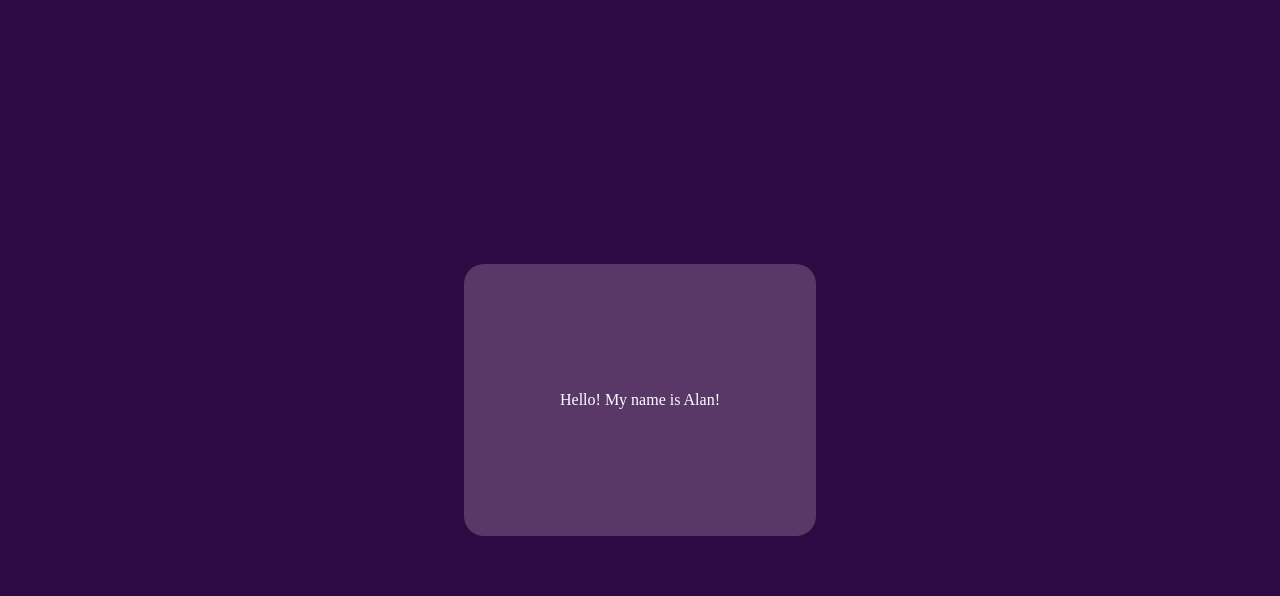
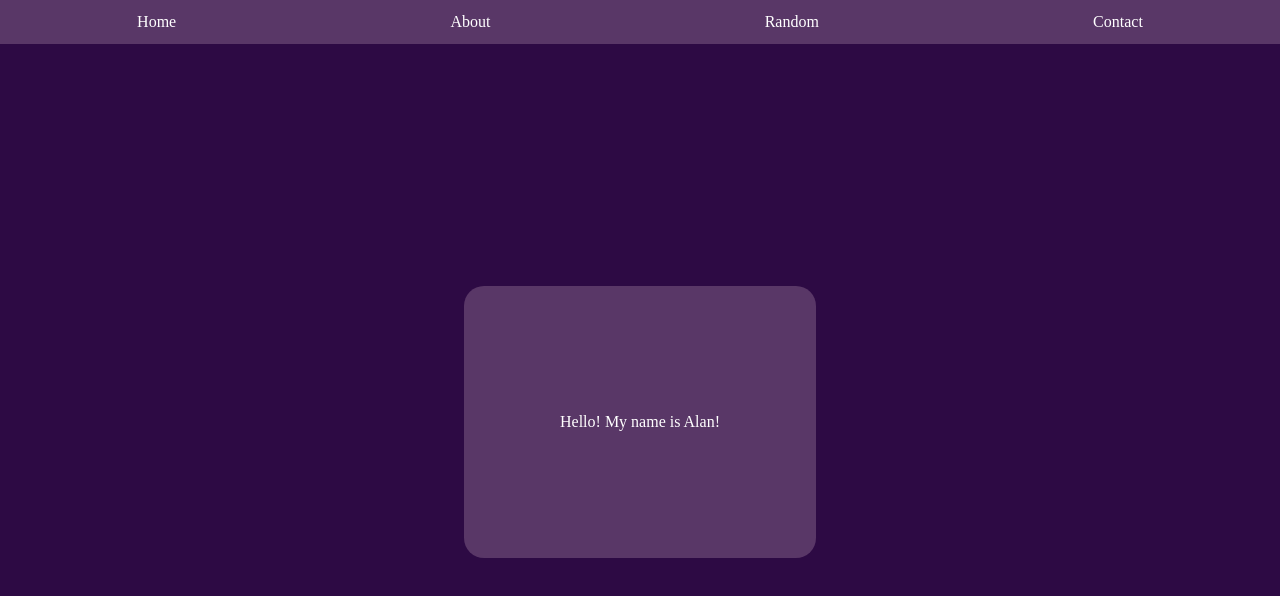
Before and after one commit to ageorge0368/personal-site, a plain HTML site: page index.html in a window 1280 px wide. Drawn offline with Linux system fonts and the light colour scheme.

Commit message:
initial nav bar

```diff
--- a/index.html
+++ b/index.html
@@ -9,15 +9,18 @@
 
 </head>
 <body>
-    <!-- <div class="main"> -->
-        <!-- <div class="nav-bar"></div> -->
+    <!-- <div class="nav-bar"></div> -->
+    <ul class="nav-bar">
+        <li id="nav-button">Home</li>
+        <li id="nav-button">About</li>
+        <li id="nav-button">Random</li>
+        <li id="nav-button">Contact</li>
+    </ul>
 
-        <!-- <div class="test-back" id="text-center">Hello! My name is Alan!</div> -->
-    <!-- </div> -->
+    <div class="main">
+        <div class="test-back" id="text-center">Hello! My name is Alan!</div>
 
-    <div class="nav-bar"></div>
-
-    <div class="test-back" id="text-center">Hello! My name is Alan!</div>
+    </div>
 
 
 </body>
--- a/main.css
+++ b/main.css
@@ -16,6 +16,7 @@
 body {
     background-color: var(--background);
     display: flex;
+    flex-direction: column;
     justify-content: center;
     align-items: center;
 
@@ -23,13 +24,30 @@ body {
     height: 100%;
 }
 
-/* .main { */
-/*     display: flex; */
-/*     justify-content: center; */
-/*     align-items: center; */
-/*     width: 100rem; */
-/*     height: 100rem; */
-/* } */
+.main {
+    display: flex;
+    justify-content: center;
+    align-items: center;
+    /* width: 100rem; */
+    height: 100rem;
+}
+
+.nav-bar {
+    height: 5rem;
+    background-color: var(--background-0);
+
+    display: flex;
+    list-style-type: none;
+    margin: 0;
+    padding: 0;
+    width: 100%;
+    justify-content: space-around;
+    color: var(--textcolor);
+}
+
+#nav-button {
+    margin: 1%;
+}
 
 .test-back {
     display: flex;
```
